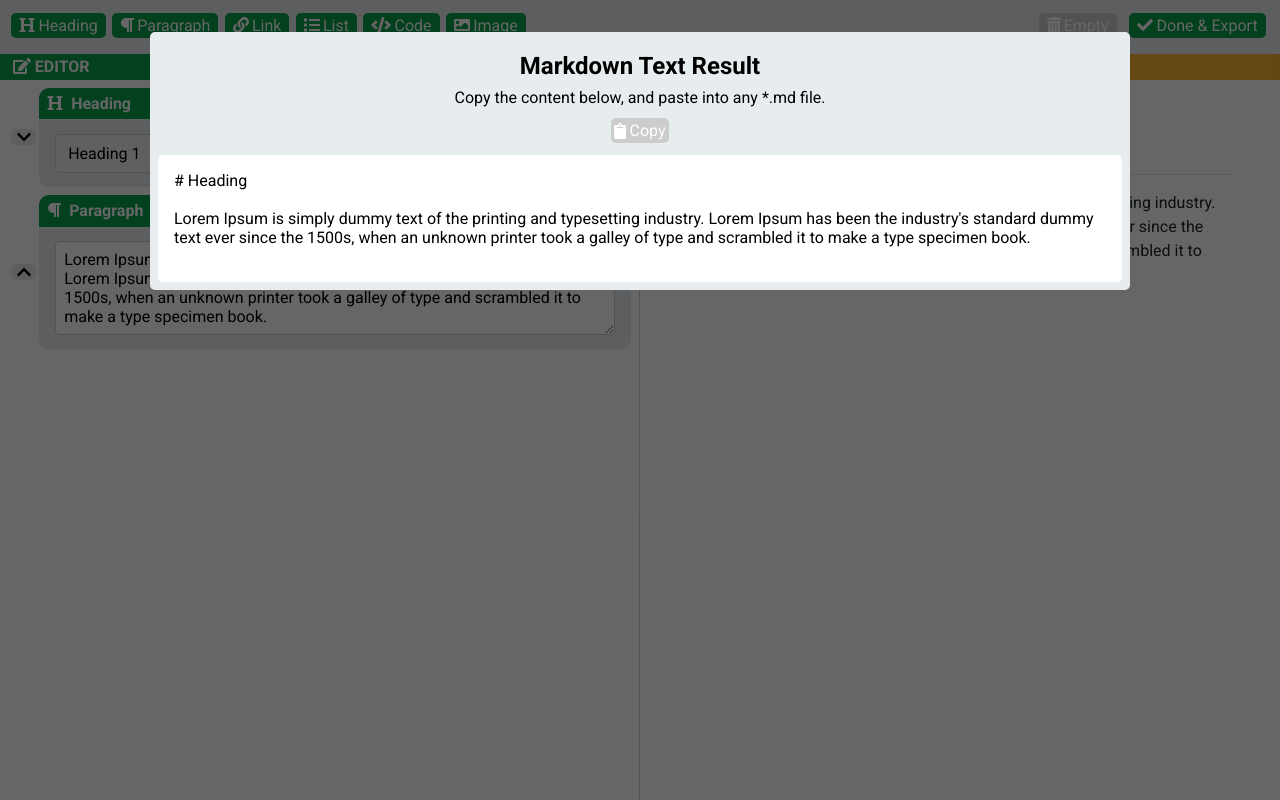
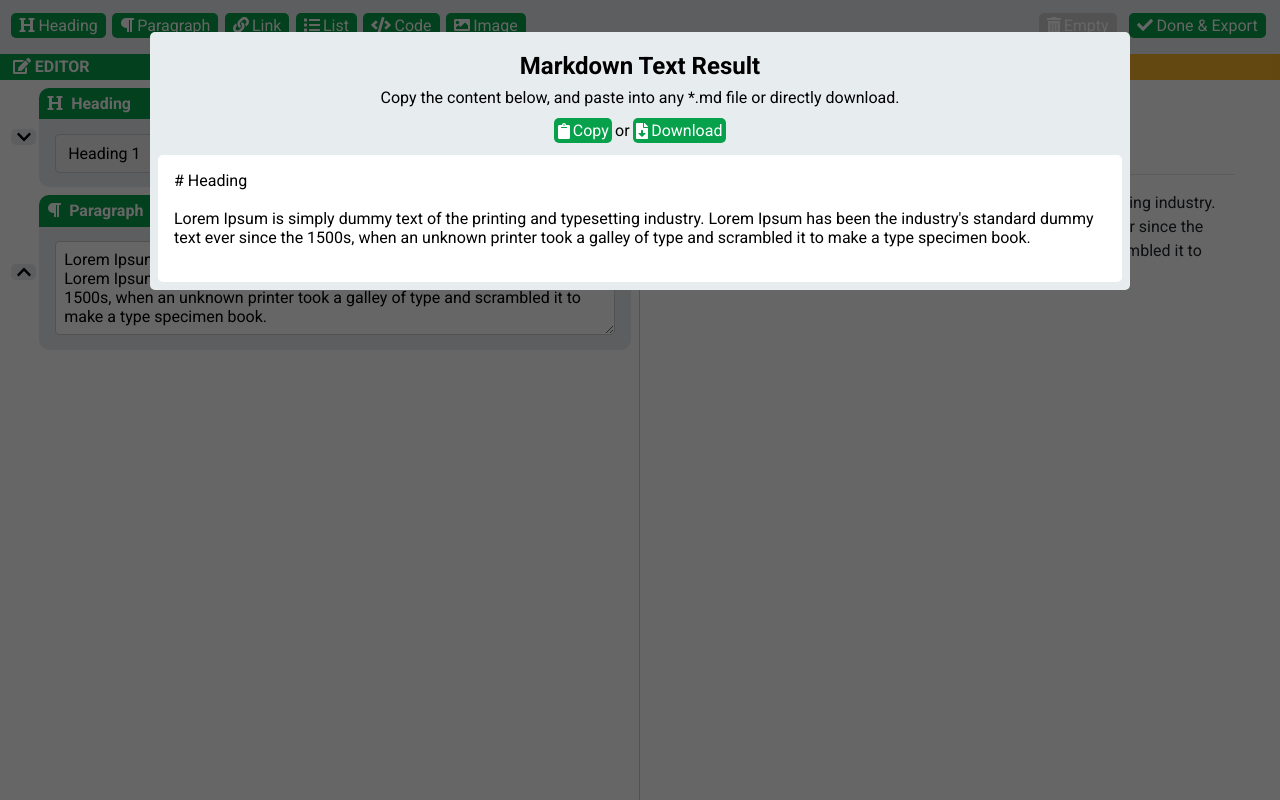
Before and after one commit to Sunnysit/markdown-blocks-editor, a React (Create React App) app: page / in a window 1280 px wide. Both pictures are taken after a click on the button "Done & Export". Built offline with nearby package versions, Linux system fonts and the light colour scheme.

Commit message:
Add Download function

```diff
--- a/src/components/views/MarkdownView.js
+++ b/src/components/views/MarkdownView.js
@@ -1,8 +1,13 @@
 import React, { useRef } from 'react';
 import { useSelector, useDispatch } from 'react-redux';
+import shortid from 'shortid';
 import { toast } from 'react-toastify';
 import { FontAwesomeIcon } from '@fortawesome/react-fontawesome';
-import { faClipboard } from '@fortawesome/free-solid-svg-icons';
+import {
+  faClipboard,
+  faFileDownload,
+  faFile
+} from '@fortawesome/free-solid-svg-icons';
 
 import MarkdownText from '../widgets/markdownView/MarkdownText';
 
@@ -13,6 +18,8 @@ const MarkdownView = ({ isVisible = false }) => {
   const dispatch = useDispatch();
 
   const markdownList = useSelector((state) => state.markdownList);
+
+  const isEmptyList = markdownList.length === 0 ? true : false;
 
   const handleCloseView = () => {
     dispatch({ type: 'TOGGLE_RESULT_VIEW' });
@@ -28,6 +35,19 @@ const MarkdownView = ({ isVisible = false }) => {
     });
   };
 
+  const handleDownload = () => {
+    var text = outputEl.current.innerText;
+    var data = new Blob([text], { type: 'text/plain' });
+
+    var url = window.URL.createObjectURL(data);
+    let downloadLink = document.createElement('a');
+    downloadLink.href = url;
+    downloadLink.download = `${shortid.generate()}.md`;
+    document.body.appendChild(downloadLink);
+    downloadLink.click();
+    document.body.removeChild(downloadLink);
+  };
+
   const renderOutputMarkdownText = markdownList.map((element) => {
     return <MarkdownText key={element.sid} element={element} />;
   });
@@ -41,24 +61,39 @@ const MarkdownView = ({ isVisible = false }) => {
       <div onClick={handleCloseView} className='background-cover'></div>
       <article className='markdown-text-container'>
         <h2 className='title'>Markdown Text Result</h2>
+        {isEmptyList ? (
+          <div className='empty-list-message-container'>
+            <h3 className='empty-list-message'>
+              <FontAwesomeIcon icon={faFile} />
+              <span>Result will be available after adding some elements.</span>
+            </h3>
+          </div>
+        ) : (
+          <>
             <p className='description'>
-          Copy the content below, and paste into any *.md file.
+              Copy the content below, and paste into any *.md file or directly
+              download.
             </p>
             <div className='btn-group'>
               <button onClick={handleCopyToClipboard} className='btn'>
                 <FontAwesomeIcon icon={faClipboard} />
                 <span>Copy</span>
               </button>
-          {/* <p>or</p>
-          <button className='btn'>
-            <FontAwesomeIcon icon={faFileExport} />
-            <span>Export</span>
-          </button> */}
+              <p>or</p>
+              <button className='btn' onClick={handleDownload}>
+                <FontAwesomeIcon icon={faFileDownload} />
+                <span>Download</span>
+              </button>
             </div>
             <div className='output-markdown' ref={outputEl}>
               {renderOutputMarkdownText}
             </div>
-        <textarea className='clipboard-area' ref={outputTextarea}></textarea>
+            <textarea
+              className='clipboard-area'
+              ref={outputTextarea}
+            ></textarea>
+          </>
+        )}
       </article>
     </section>
   );
--- a/src/sass/styles.scss
+++ b/src/sass/styles.scss
@@ -99,6 +99,8 @@ $container-height:88vh;
     }
   }
 
+}
+
 .empty-list-message-container {
   align-self: center;
   flex: 1;
@@ -125,14 +127,12 @@ $container-height:88vh;
 }
 
 
-}
-
 .hide {
   display: none !important;
 }
 
 .btn {
-  background-color: #ccc;
+  background-color: $primary-color;
   display: flex;
   justify-content: center;
   align-items: center;
@@ -477,7 +477,7 @@ $container-height:88vh;
   box-sizing: border-box;
   /* min-width: 200px;
     max-width: 980px; */
-  margin: 0 auto;
+  // margin: 0 auto;
   padding: 45px;
   max-height: $container-height;
   overflow: auto;
```
Lines whose indentation alone changed are shown as unchanged.
